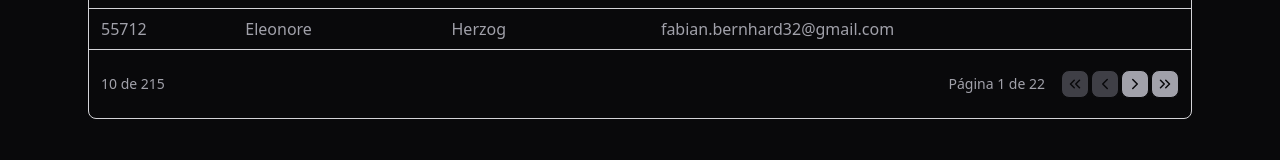
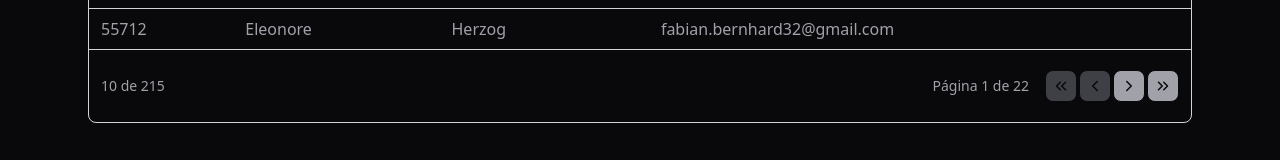
Before and after one commit to philipeoliveira/react-paginacao, a React (Vite) app: page / in a window 1280 px wide. Shown: the part 530-690 px from the top of the page. Built offline with nearby package versions, Linux system fonts and the light colour scheme.

Commit message:
Add title to pagination buttons

```diff
--- a/src/components/Button.jsx
+++ b/src/components/Button.jsx
@@ -1,9 +1,10 @@
-export function Button({ children, onClick, disabled }) {
+export function Button({ children, onClick, title, disabled }) {
    return (
       <button
          type='button'
-         className='bg-zinc-400 border border-zinc-950 text-zinc-950 rounded-lg p-1 hover:bg-zinc-300 disabled:bg-zinc-700'
+         className='bg-zinc-400 border border-zinc-950 text-zinc-950 rounded-lg p-1.5 hover:bg-zinc-300 disabled:bg-zinc-700'
          onClick={onClick}
+         title={title}
          disabled={disabled}
       >
          {children}
```
